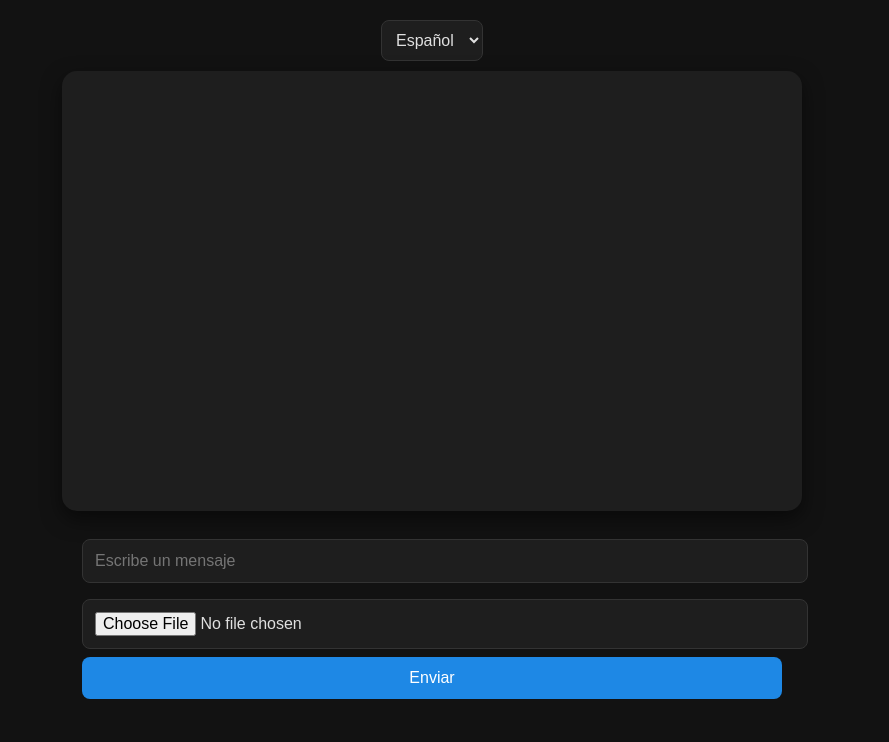
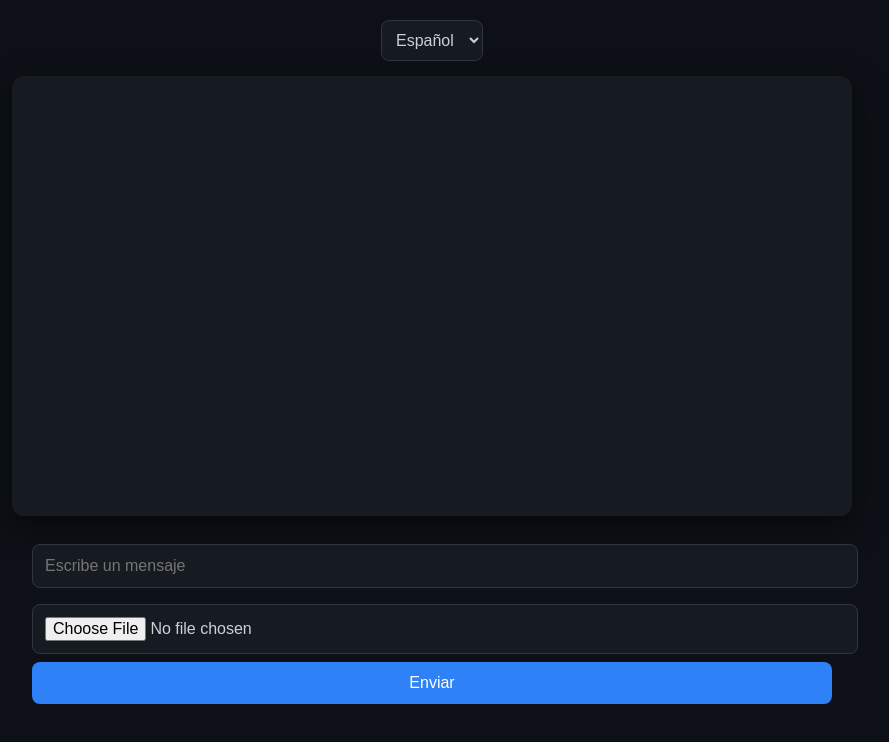
Before and after one commit to aaida6501-source/mi-chat-nuevo, a website: page public/index.html in a window 1280 px wide. Shown: the whole page, without its empty margins (208-1097 px from the left). Drawn offline with Linux system fonts and the light colour scheme.

Commit message:
Diseño súper elegante para chat

```diff
--- a/public/estilos.css
+++ b/public/estilos.css
@@ -1,6 +1,6 @@
 body {
-  background: #121212;
-  color: #e0e0e0;
+  background: #0d1117;
+  color: #c9d1d9;
   font-family: 'Inter', Arial, sans-serif;
   margin: 0;
   padding: 20px;
@@ -11,18 +11,18 @@ body {
 }
 #chat {
   width: 100%;
-  max-width: 700px;
+  max-width: 800px;
   min-height: 400px;
   max-height: 600px;
   overflow-y: auto;
-  background: #1e1e1e;
-  border-radius: 15px;
+  background: #161b22;
+  border-radius: 12px;
   padding: 20px;
-  box-shadow: 0 8px 20px rgba(0, 0, 0, 0.5);
+  box-shadow: 0 10px 30px rgba(0, 0, 0, 0.6);
   margin-bottom: 20px;
 }
 .message {
-  background: #1e88e5;
+  background: #2f81f7;
   color: #fff;
   padding: 12px 18px;
   margin: 10px 10px 10px 50px;
@@ -31,6 +31,11 @@ body {
   word-wrap: break-word;
   animation: slideIn 0.3s ease;
   position: relative;
+  transition: all 0.2s;
+}
+.message:hover {
+  transform: translateY(-2px);
+  box-shadow: 0 4px 10px rgba(0, 0, 0, 0.3);
 }
 .message img, .message video {
   max-width: 100%;
@@ -38,7 +43,7 @@ body {
   margin-top: 8px;
 }
 .message a {
-  color: #80d8ff;
+  color: #8ed1fc;
   text-decoration: none;
   font-size: 14px;
 }
@@ -47,32 +52,32 @@ body {
   to { transform: translateY(0); opacity: 1; }
 }
 #language {
-  background: #1e1e1e;
-  color: #e0e0e0;
-  border: 1px solid #333;
+  background: #161b22;
+  color: #c9d1d9;
+  border: 1px solid #30363d;
   padding: 10px;
   border-radius: 8px;
   font-size: 16px;
   cursor: pointer;
   transition: background 0.2s;
-  margin-bottom: 10px;
+  margin-bottom: 15px;
 }
 #language:hover {
-  background: #2a2a2a;
+  background: #21262d;
 }
 #message-input, #file-input {
-  background: #1e1e1e;
-  color: #e0e0e0;
-  border: 1px solid #333;
+  background: #161b22;
+  color: #c9d1d9;
+  border: 1px solid #30363d;
   padding: 12px;
   border-radius: 8px;
   width: 100%;
-  max-width: 700px;
+  max-width: 800px;
   margin: 8px 0;
   font-size: 16px;
 }
 button {
-  background: #1e88e5;
+  background: #2f81f7;
   color: #fff;
   border: none;
   padding: 12px 24px;
@@ -82,12 +87,12 @@ button {
   transition: background 0.2s, transform 0.1s;
 }
 button:hover {
-  background: #1565c0;
+  background: #1a6ce8;
   transform: scale(1.05);
 }
 .input-container {
   display: flex;
   flex-direction: column;
   width: 100%;
-  max-width: 700px;
+  max-width: 800px;
 }
```
